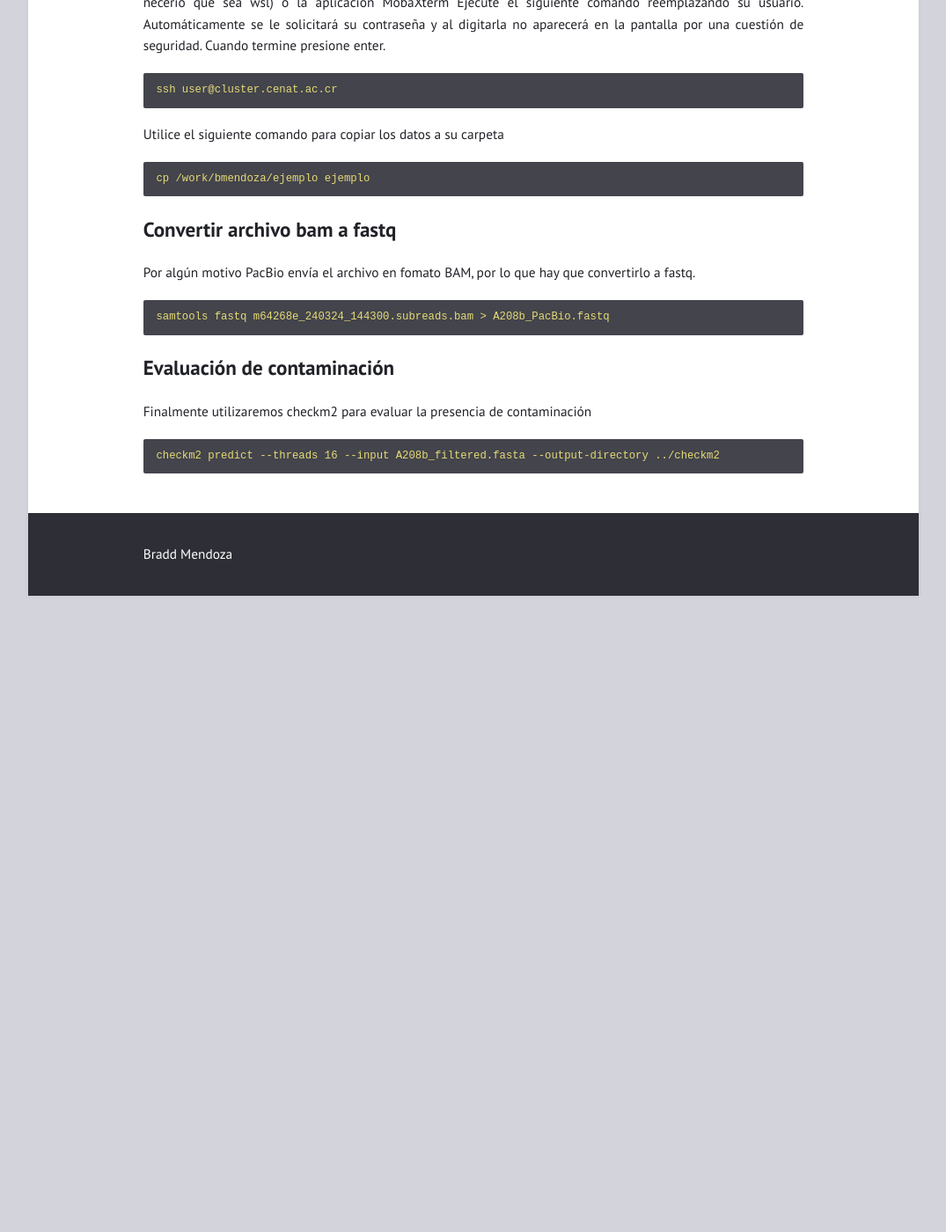
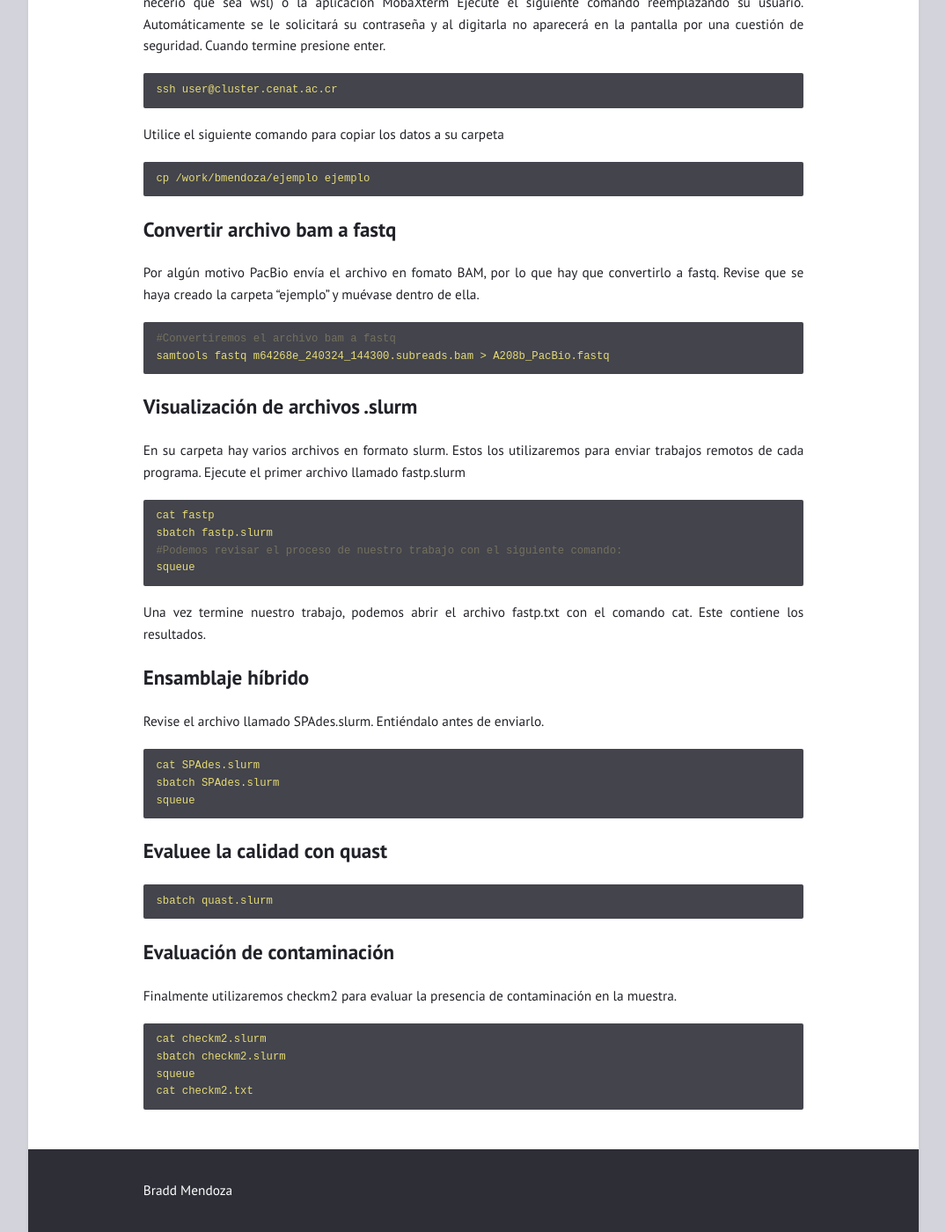
Before and after one commit to braddmg/GenPro, a Jekyll site: the page built from _posts/2024-08-21-Control-de-calidad-y-ensamblaje.md, in a window 1280 px wide and 1400 px high, scrolled down 1893 px. Shown: the whole window at 88% size, without its empty margins (102-1177 px from the left). Built offline with Jekyll 4.4.1, drawn with Linux system fonts in a browser that asks for light colours; before the commit the page ends 2570 px from its top, so only the background shows below that.

Commit message:
Update 2024-08-21-Control-de-calidad-y-ensamblaje.md

````diff
--- a/_posts/2024-08-21-Control-de-calidad-y-ensamblaje.md
+++ b/_posts/2024-08-21-Control-de-calidad-y-ensamblaje.md
@@ -78,13 +78,43 @@ cp /work/bmendoza/ejemplo ejemplo
 
 ## Convertir archivo bam a fastq
 Por algún motivo PacBio envía el archivo en fomato BAM, por lo que hay que convertirlo a fastq.
+Revise que se haya creado la carpeta "ejemplo" y muévase dentro de ella.
+```yml
+#Convertiremos el archivo bam a fastq
+samtools fastq m64268e_240324_144300.subreads.bam > A208b_PacBio.fastq
+```
+
+## Visualización de archivos .slurm
+En su carpeta hay varios archivos en formato slurm. Estos los utilizaremos para enviar trabajos remotos de cada programa.
+Ejecute el primer archivo llamado fastp.slurm
+```yml
+cat fastp
+sbatch fastp.slurm
+#Podemos revisar el proceso de nuestro trabajo con el siguiente comando:
+squeue
+```
+Una vez termine nuestro trabajo, podemos abrir el archivo fastp.txt con el comando cat. Este contiene los resultados.
+
+## Ensamblaje híbrido
+Revise el archivo llamado SPAdes.slurm. Entiéndalo antes de enviarlo.
+```yml
+cat SPAdes.slurm
+sbatch SPAdes.slurm
+squeue
+```
+
+## Evaluee la calidad con quast
 
 ```yml
-samtools fastq m64268e_240324_144300.subreads.bam > A208b_PacBio.fastq
+sbatch quast.slurm
 ```
+
 ## Evaluación de contaminación
-Finalmente utilizaremos checkm2 para evaluar la presencia de contaminación
+Finalmente utilizaremos checkm2 para evaluar la presencia de contaminación en la muestra.
 
 ```yml
-checkm2 predict --threads 16 --input A208b_filtered.fasta --output-directory ../checkm2
+cat checkm2.slurm
+sbatch checkm2.slurm
+squeue
+cat checkm2.txt
 ```
````
